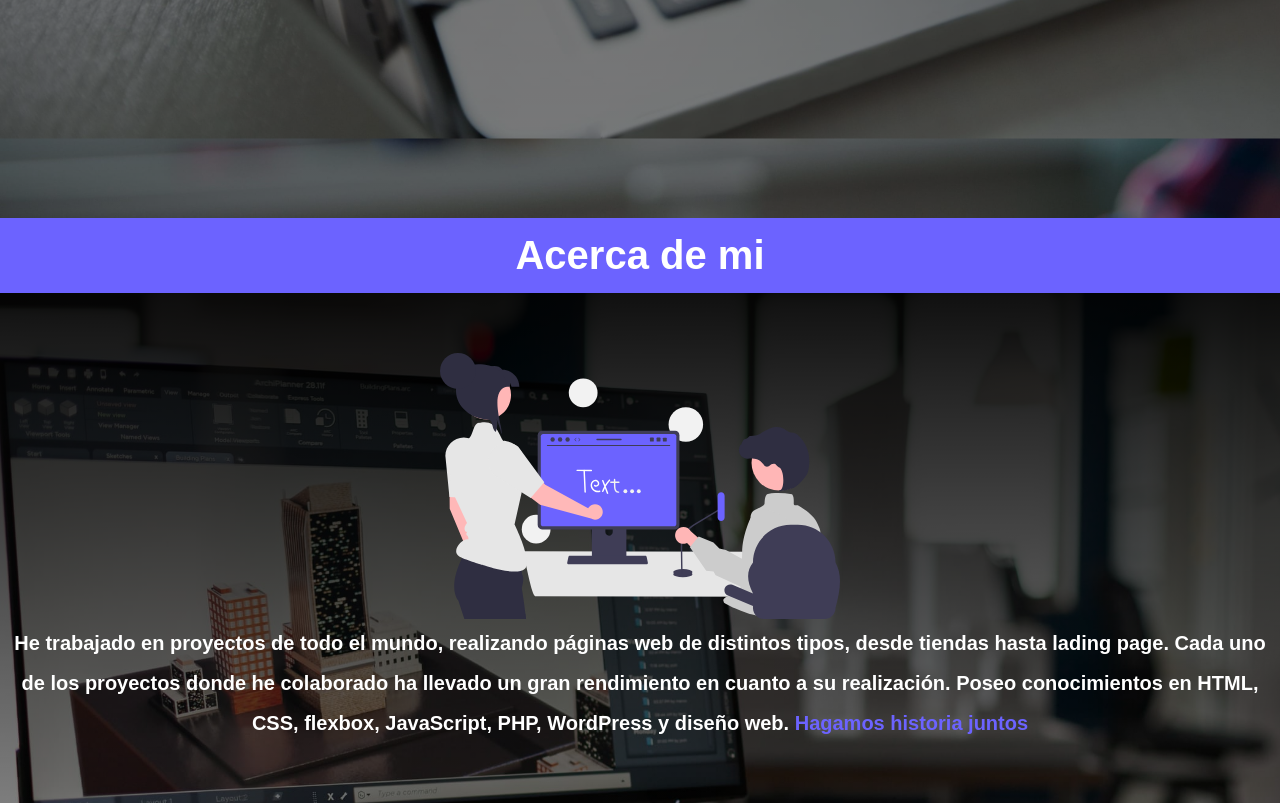
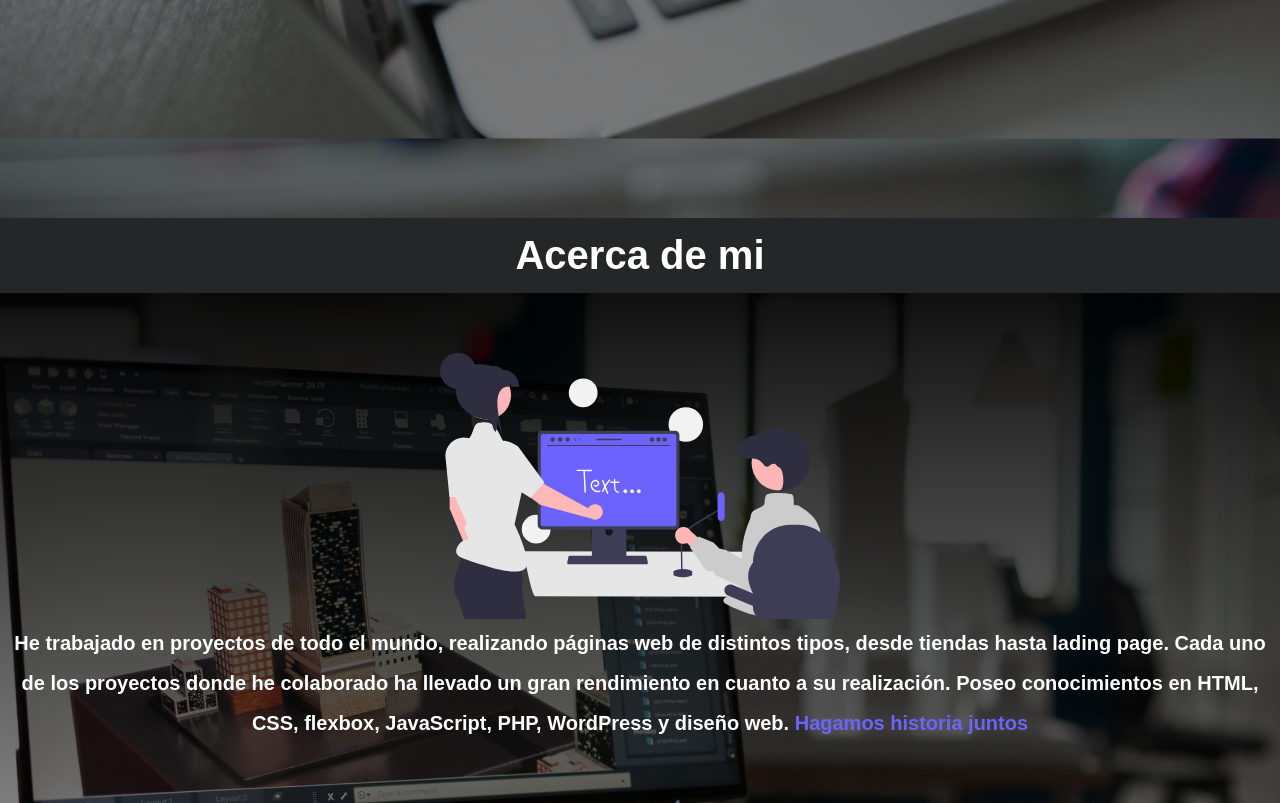
Before and after one commit to Diego-Lozada/Diego-Lozada.github.io, a plain HTML site: page index.html in a window 1280 px wide. Shown: the part 1862-2665 px from the top of the page. Drawn offline with nearby package versions, Linux system fonts and the light colour scheme; a script that the page names is missing.

Commit message:
initial commit

```diff
--- a/estilos.css
+++ b/estilos.css
@@ -300,7 +300,7 @@ margin: auto;
 
 
 .Acerca-de-mi{
-	background: #6C63FF;
+	background: #252627;
 
 
 }
```
